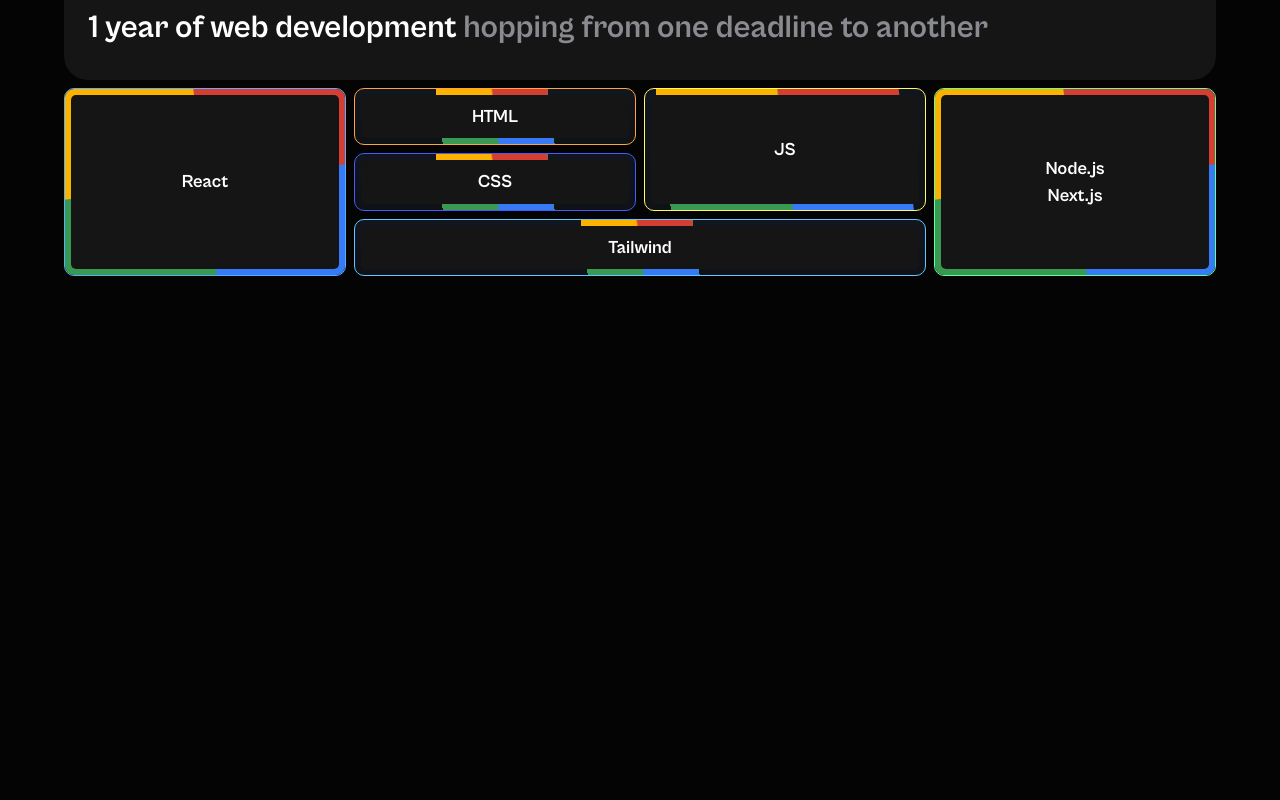
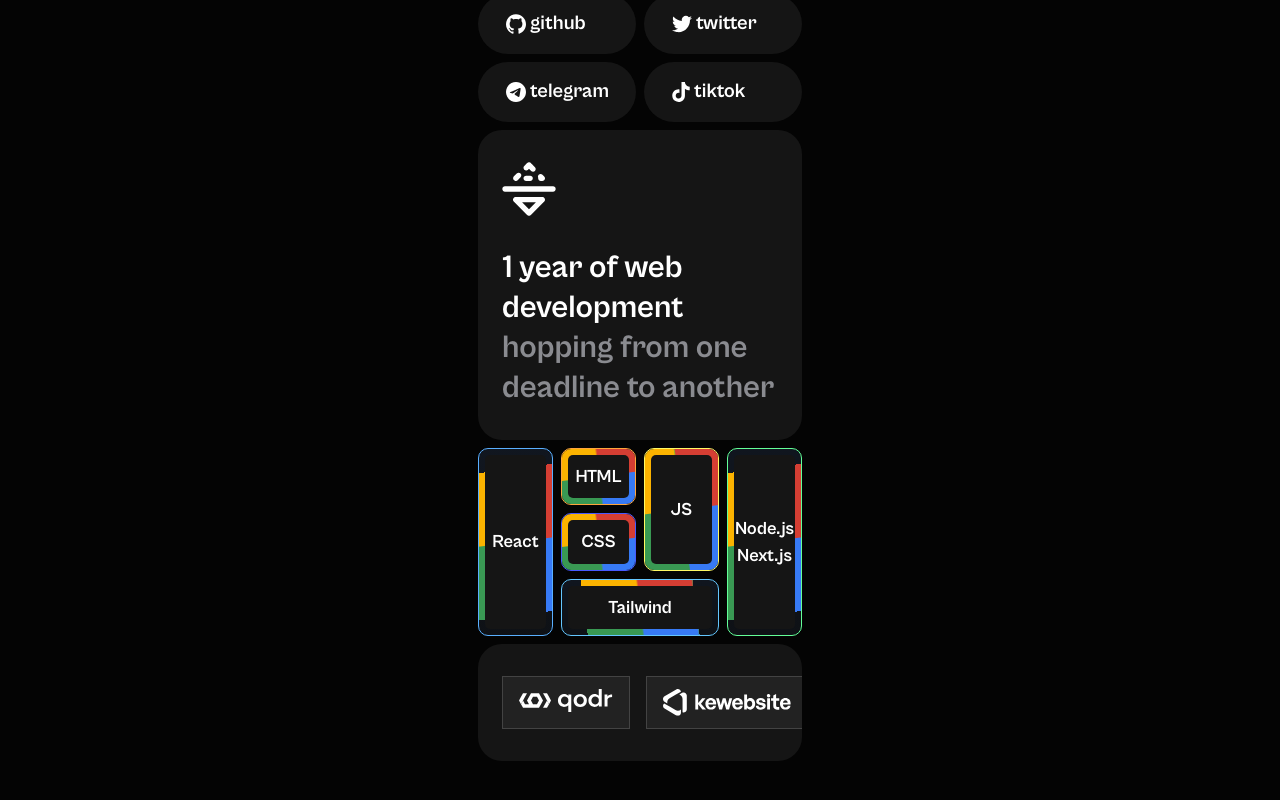
Before and after one commit to arydiaihdahusnayainfe/landing-page-1, a React (Vite) app: page / in a window 1280 px wide. Shown: the part 1168-1968 px from the top of the page. Built offline with nearby package versions, Linux system fonts and the light colour scheme.

Commit message:
Add Section Company

```diff
--- a/src/App.jsx
+++ b/src/App.jsx
@@ -1,4 +1,5 @@
 import SocialMedia from "./components/Social_Media/SocialMedia";
+import Company from "./components/company/Company";
 import Contact from "./components/contact/Contact";
 import Experience from "./components/experience/Experience";
 import Location from "./components/location/Location";
@@ -8,7 +9,7 @@
 
 function App() {
   return (
-    <>
+    <div className="max-w-[360px] mx-auto">
       <div className="w-[90%] mx-auto">
         <div>
             <NavBar />
@@ -20,9 +21,10 @@
             <SocialMedia />
             <Experience />
             <Skill />
+            <Company />
         </div>
       </div>
-    </>
+    </div>
   );
 }
 
--- /dev/null
+++ b/src/components/company/Company.jsx
@@ -0,0 +1,34 @@
+import Qodr from "../../assets/svg/Qodr.svg";
+import Kewebsite from "../../assets/svg/Kewebsite.svg";
+
+/**
+ * Renders the company section.
+ * @returns {JSX.Element} The rendered company section.
+ */
+function Company() {
+  return (
+    <>
+      {/* Company section */}
+      <section
+        id="company"
+        className="bg-section mt-2 py-8 px-6 rounded-3xl text-white w-full overflow-x-scroll scrollbar-hide">
+        <div className="flex gap-4 w-[450px] mx-auto">
+          {/* Company logo */}
+          <div className="bg-[#222222] py-3 px-4 border-[1.5px] border-[#434343]">
+            <img src={Qodr} alt="" />
+          </div>
+          {/* Website logo */}
+          <div className="bg-[#222222] py-3 px-4 border-[1.5px] border-[#434343]">
+            <img src={Kewebsite} alt="" />
+          </div>
+          {/* Company logo */}
+          <div className="bg-[#222222] py-3 px-4 border-[1.5px] border-[#434343]">
+            <img src={Qodr} alt="" />
+          </div>
+        </div>
+      </section>
+    </>
+  );
+}
+
+export default Company;
--- a/src/components/navbar/NavBar.jsx
+++ b/src/components/navbar/NavBar.jsx
@@ -76,6 +76,13 @@
                 </p>
               </li>
             </a>
+            <a href="#company">
+              <li className="group py-2 px-5 hover:bg-slate-700 rounded-xl">
+                <p className="group-hover:translate-x-2 transition-all cabinet-grotesk-medium ">
+                Company
+                </p>
+              </li>
+            </a>
           </ul>
         )}
       </div>
--- a/src/components/skill/Skill.jsx
+++ b/src/components/skill/Skill.jsx
@@ -2,21 +2,27 @@
   return (
     <section id="skill" className="mt-2 text-white h-[188px]">
       <div className="grid grid-cols-4 grid-rows-3 gap-2 h-full">
+        {/* React skill */}
         <div className="spin4 transition-all duration-500 bg-size-200 hover:bg-right-bottom row-span-3 flex items-center h-full w-full bg-gradient-to-t from-[#0c0c0c] to-slate-800/50 border-[1px] border-[#59AFFF] rounded-2xl">
           <p className="text-[18px] cabinet-grotesk-bold m-auto">React</p>
         </div>
+        {/* HTML skill */}
         <div className="spin4 transition-all duration-500 bg-size-200 hover:bg-right-bottom flex items-center h-full w-full bg-gradient-to-t from-[#0c0c0c] to-slate-800/50 border-[1px] border-[#FFA53C] rounded-2xl">
           <p className="text-[18px] cabinet-grotesk-bold m-auto">HTML</p>
         </div>
+        {/* CSS skill */}
         <div className="spin4 transition-all duration-500 bg-size-200 hover:bg-right-bottom col-start-2 row-start-2 flex items-center h-full w-full bg-gradient-to-t from-[#0c0c0c] to-slate-800/50 border-[1px] border-[#4759FF] rounded-2xl">
           <p className="text-[18px] cabinet-grotesk-bold m-auto">CSS</p>
         </div>
+        {/* Tailwind skill */}
         <div className="spin4 transition-all duration-500 bg-size-200 hover:bg-right-bottom col-span-2 col-start-2 row-start-3 flex items-center h-full w-full bg-gradient-to-t from-[#0c0c0c] to-slate-800/50 border-[1px] border-[#64C7FF] rounded-2xl">
           <p className="text-[18px] cabinet-grotesk-bold m-auto">Tailwind</p>
         </div>
+        {/* JavaScript skill */}
         <div className="spin4 transition-all duration-500 bg-size-200 hover:bg-right-bottom row-span-2 col-start-3 row-start-1 flex items-center h-full w-full bg-gradient-to-t from-[#0c0c0c] to-slate-800/50 border-[1px] border-[#FFF964] rounded-2xl">
           <p className="text-[18px] cabinet-grotesk-bold m-auto">JS</p>
         </div>
+        {/* Node.js and Next.js skill */}
         <div className="spin4 transition-all duration-500 bg-size-200 hover:bg-right-bottom row-span-3 col-start-4 row-start-1 grid place-content-center h-full w-full bg-gradient-to-t from-[#0c0c0c] to-slate-800/50 border-[1px] border-[#63FF98] rounded-2xl">
           <p className="text-[18px] cabinet-grotesk-bold m-auto">Node.js</p>
           <p className="text-[18px] cabinet-grotesk-bold m-auto">Next.js</p>
```
Also changed, not shown: src/assets/svg/Kewebsite.svg (added), src/assets/svg/Qodr.svg (added).
